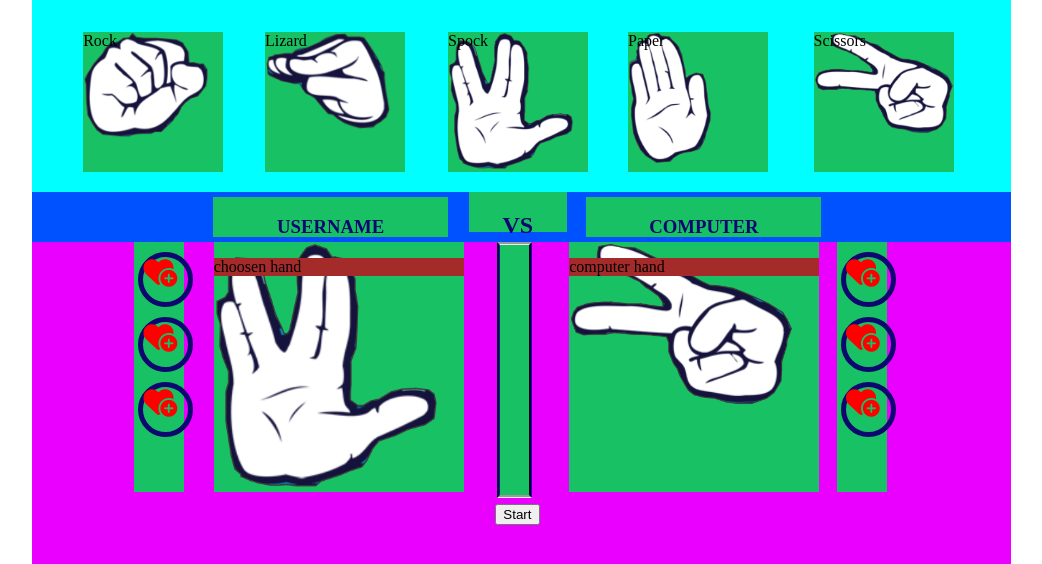
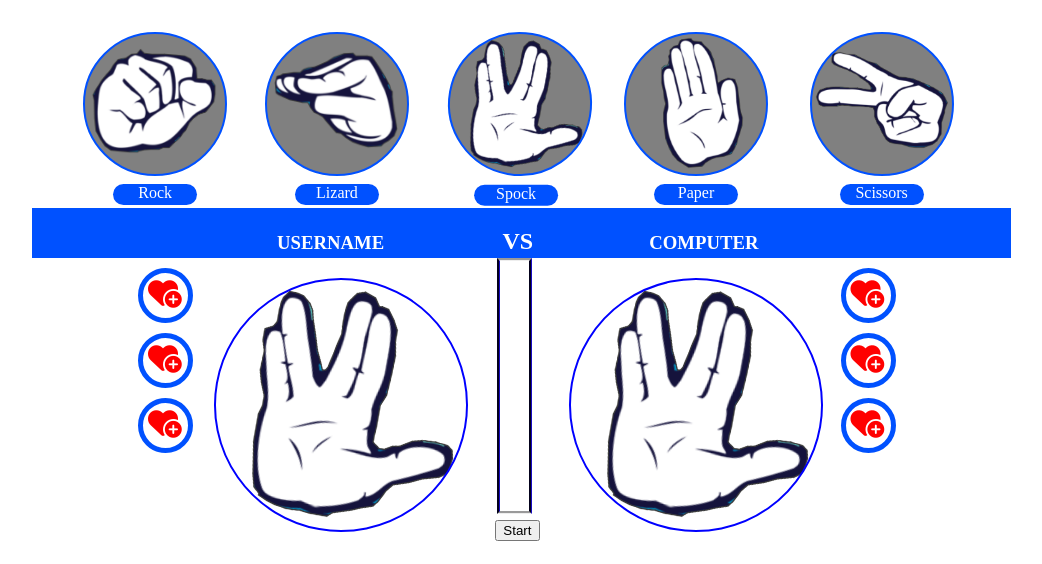
Before and after one commit to Code-Institute-Submissions/CraigGalorDev-project2_JuneResub, a plain HTML site: page index.html in a window 1280 px wide. Shown: the top 564 px of the page, without its empty margins (96-1138 px from the left). Drawn offline with Linux system fonts and the light colour scheme.

Commit message:
add labels and styling to hand icons

```diff
--- a/assets/css/style.css
+++ b/assets/css/style.css
@@ -4,9 +4,8 @@ body{
 }
 #hands-container{
     overflow: hidden;
-    height: 12em;
+    height: 13em;
     width: 90%;
-    background-color: aqua;
 }
 #name-container{
     overflow: hidden;
@@ -18,26 +17,28 @@ body{
     overflow: hidden;
     height: 325px;
     width: 90%;
-    background-color: rgb(234, 0, 255);
 }
 #score-container{
     overflow: hidden;
     height: 70px;
     width: 90%;
-    background-color: rgb(255, 0, 106);
 }
 /*----hand selection content----*/
 .handBox{
+    background-color: gray;
+    border: solid 2px rgb(0, 81, 255);
+    border-radius:50%;
     display:inline-block;
     height: 140px;
     width: 140px;
-    background-color: rgb(24, 194, 100);
 }
 #rock{
     position:fixed;
     top: 4%;
     left:14%;
     background-image: url("../images/rock.png");
+    background-position-x:40% ;
+    background-position-y:40% ;
     background-size: 90%;
     background-repeat: no-repeat;
 }
@@ -53,6 +54,8 @@ body{
     top: 4%;
     left:28.2%;
     background-image: url("../images/lizard.png");
+    background-position-x:40% ;
+    background-position-y:40% ;
     background-size: 90%;
     background-repeat: no-repeat;
 }
@@ -68,7 +71,10 @@ body{
     top: 4%;
     left:42.5%;
     background-image: url("../images/spock.png");
-    background-size: 90%;
+    background-position-x:90% ;
+    background-position-y:40% ;
+    transform:rotateZ(10deg);
+    background-size: 85%;
     background-repeat: no-repeat;
 }
 #spock:hover{
@@ -83,6 +89,8 @@ body{
     top: 4%;
     right:32.5%;
     background-image: url("../images/paper.png");
+    background-position-x:60% ;
+    background-position-y:40% ;
     background-size: 60%;
     background-repeat: no-repeat;
 }
@@ -98,7 +106,9 @@ body{
     top: 4%;
     right:18%;
     background-image: url("../images/scissors.png");
-    background-size: 100%;
+    background-position-x:60% ;
+    background-position-y:40% ;
+    background-size: 96%;
     background-repeat: no-repeat;
 }
 #scissors:hover{
@@ -108,16 +118,37 @@ body{
     height: 180px;
     width: 180px;
 }
+.Label{
+    background-color: rgb(0, 81, 255);
+    color: #fff;
+    text-align: center;
+    margin: 150px 0 0 28px;
+    height:15% ;
+    width: 60%;
+    border-radius: 20px;
+}
+.Label:hover{
+    background-color:transparent;
+    color: #fff;
+    text-align: center;
+    margin: 150px 0 0 28px;
+    height:15% ;
+    width: 60%;
+    border-radius: 20px;
+}
+#spockLabel{
+    transform:rotateZ(-10deg);
+    margin: 150px 0 0 40px;
+}
 /*----name and status boxs----*/
 .nameBox{
     display: inline-block;
     height: 40px;
     width: 24%;
-    background-color: rgb(24, 194, 100);
 }
 #userName{
     text-transform: uppercase;
-    color: rgb(14, 7, 112);
+    color: #fff;
     text-align: center;
     position:relative;
     top: 0.4%;
@@ -125,7 +156,7 @@ body{
 }
 #statusBox{
     text-transform: capitalize;
-    color: rgb(14, 7, 112);
+    color:#fff;
     text-align: center;
     position:relative;
     top: 0.5%;
@@ -133,11 +164,10 @@ body{
     display: inline-block;
     height: 40px;
     width: 10%;
-    background-color: rgb(24, 194, 100);
 }
 #comName{
     text-transform: uppercase;
-    color: rgb(14, 7, 112);
+    color:#fff;
     text-align: center;
     position:relative;
     top: 0%;
@@ -148,7 +178,6 @@ body{
     display: inline-block;
     height: 250px;
     width: 50px;
-    background-color: rgb(24, 194, 100);
 }
 #playerLives{
     position:absolute;
@@ -164,9 +193,12 @@ body{
     height: 45px;
     width: 45px;
     border-radius: 50%;
-    border:solid 5px rgb(14, 7, 112);
+    border:solid 5px rgb(0, 81, 255);;
 }
 .fa-solid{
+    position: relative;
+    top:10%;
+    left:10%;
     text-align: center;
     color: red;
     font-size: 30px;
@@ -175,26 +207,29 @@ body{
 #playerSelection{
     position:absolute;
     left: 24.2%;
-    background-image: url("../images/spock.png");
-    background-size: 90%;
-    background-repeat: no-repeat;
 }
 #comSelection{
     display:inline-block;
     position:absolute;
     right: 28.5%;
-    background-image: url("../images/scissors.png");
-    background-size: 90%;
-    background-repeat: no-repeat;
 }
 .pickedBox{
     height: 250px;
     width: 250px;
-    background-color: rgb(24, 194, 100);
 }
 /*------text in the box----*/
 .selected{
-    background-color: brown;
+    margin: 20px 0 0 0;
+    height:250px;
+    width: 250px;
+    border-radius: 50%;
+    border: solid 2px blue;
+    background-image: url("../images/spock.png");
+    background-position-x:90% ;
+    background-position-y:40% ;
+    transform:rotateZ(10deg);
+    background-size: 85%;
+    background-repeat: no-repeat;
 }
 /*----borderline seperating selected hands-----*/
 #centerFold{
@@ -206,7 +241,6 @@ left:47.5%;
 display: inline-block;
 height: 250px;
 width: 3%;
-background-color: rgb(24, 194, 100);
 }
 /*-------Start Button begins the logic-------*/
 #startButton{
@@ -220,7 +254,6 @@ background-color: rgb(24, 194, 100);
     display: inline-block;
     height: 50px;
     width: 250px;
-    background-color: rgb(24, 194, 100);
 }
 #winBox{
     position: relative;
@@ -236,7 +269,6 @@ background-color: rgb(24, 194, 100);
     display: inline-block;
     height: 50px;
     width: 50px;
-    background-color: rgb(24, 194, 100);
 }
 #winCount{
     position: relative;
@@ -351,7 +383,6 @@ background-color: rgb(24, 194, 100);
             display: inline-block;
             height: 50px;
             width: 250px;
-            background-color: rgb(24, 194, 100);
         }
         #winBox{
             position: relative;
@@ -367,7 +398,6 @@ background-color: rgb(24, 194, 100);
             display: inline-block;
             height: 50px;
             width: 50px;
-            background-color: rgb(24, 194, 100);
         }
         #winCount{
             position: relative;
@@ -550,7 +580,6 @@ background-color: rgb(24, 194, 100);
         display: inline-block;
         height: 50px;
         width: 160px;
-        background-color: rgb(24, 194, 100);
     }
     #playerLives{
         position:fixed;
--- a/index.html
+++ b/index.html
@@ -9,15 +9,15 @@
 </head>
 <body>
     <div id="hands-container">
-        <div id="rock" class="handBox">Rock</div>
-        <div id="lizard" class="handBox">Lizard</div>
-        <div id="spock" class="handBox">Spock</div>
-        <div id="paper" class="handBox">Paper</div>
-        <div id="scissors" class="handBox">Scissors</div>
+        <div id="rock" class="handBox"><div class="Label">Rock</div></div>
+        <div id="lizard" class="handBox"><div class="Label">Lizard</div></div>
+        <div id="spock" class="handBox"><div id="spockLabel"class="Label">Spock</div></div>
+        <div id="paper" class="handBox"><div class="Label">Paper</div></div>
+        <div id="scissors" class="handBox"><div class="Label">Scissors</div></div>
     </div>
     <div id="name-container">
         <div id="userName" class="nameBox"><h3>username</h3></div>
-        <div id="statusBox"><h2>VS</h2></div>
+        <div id="statusBox"><h2 id="status">VS</h2></div>
         <div id="comName" class="nameBox"><h3>computer</h3></div>
     </div>
     <div id="gameLives-container">
@@ -26,9 +26,9 @@
             <div  class="life"><i  class="fa-solid fa-heart-circle-plus playLifeTwo"></i></div>
             <div  class="life"><i  class="fa-solid fa-heart-circle-plus playLifeThree"></i></div>
         </div>
-        <div id="playerSelection" class="pickedBox"><p class="selected">choosen hand</p></div>
+        <div id="playerSelection" class="pickedBox"><div class="selected"></div></div>
         <div id="centerFold"></div>
-        <div id="comSelection" class="pickedBox"><p class="selected">computer hand</p></div>
+        <div id="comSelection" class="pickedBox"><div class="selected"></div></div>
         <input id="startButton" type="button" value="Start">
         <div id="comLives" class="livesBox">
             <div  class="life"><i  class="fa-solid fa-heart-circle-plus comLifeOne"></i></div>
```
